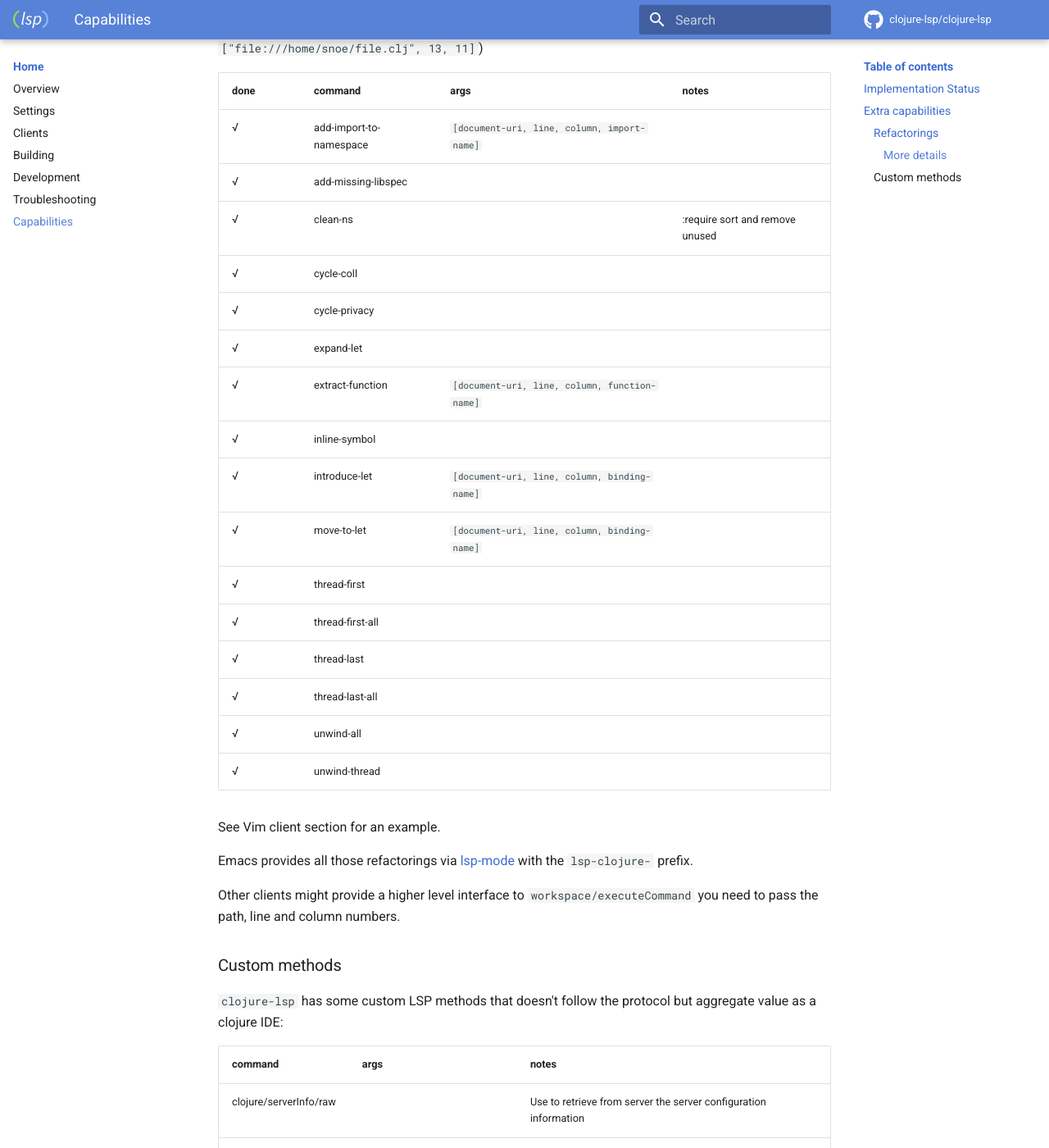
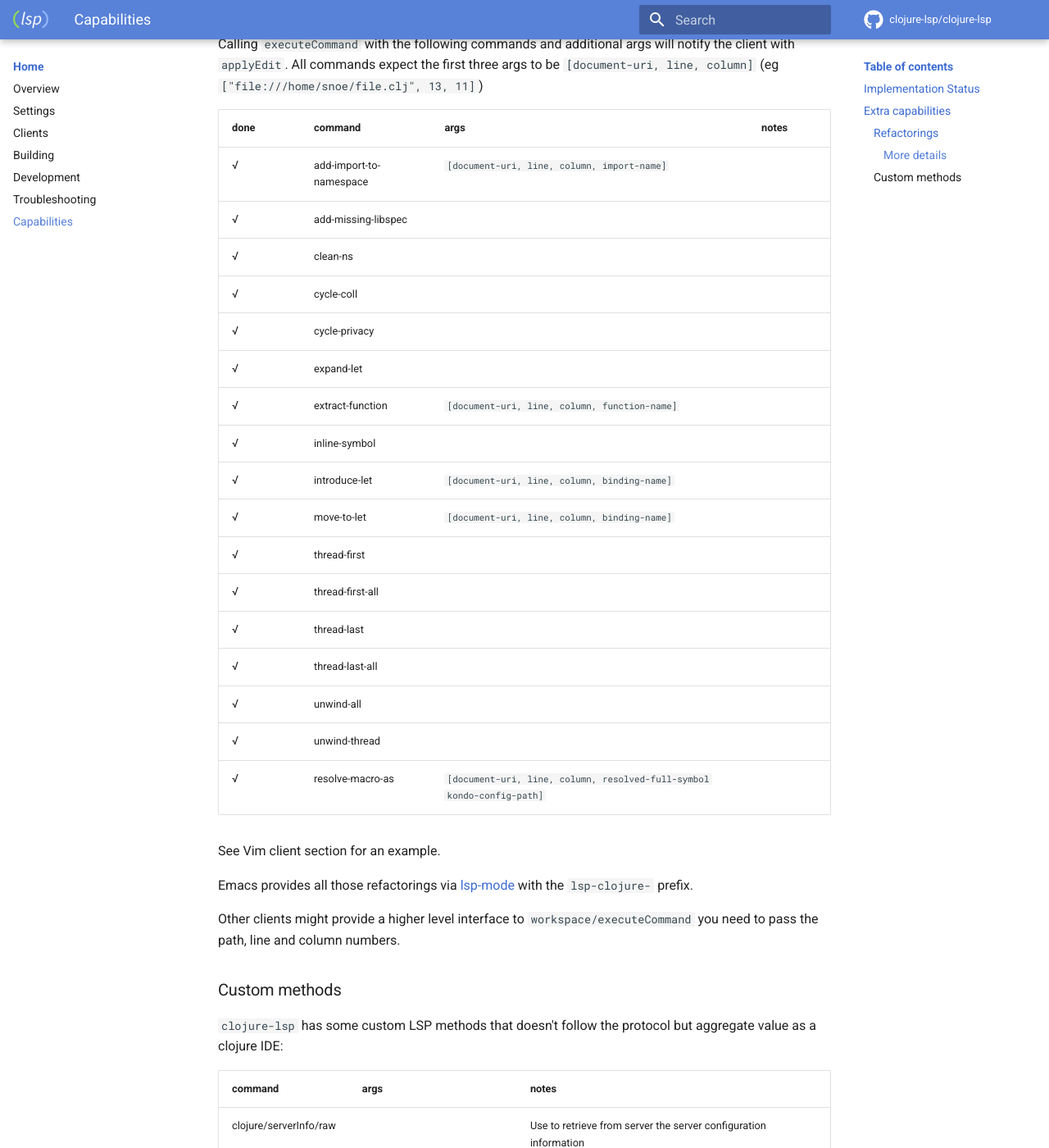
Before and after one commit to clojure-lsp/clojure-lsp, an MkDocs documentation site: the page built from docs/capabilities.md, in a window 1280 px wide and 1400 px high, scrolled down 3635 px. Shown: the whole window at 82% size. Built offline with MkDocs 1.6.1 and Material for MkDocs 9.7.7, drawn with Linux system fonts in a browser that asks for light colours; comment, search, counter and statistics services are not loaded; some of the changed text lies outside the part shown.

Commit message:
[docs] update capabilities section

```diff
--- a/docs/capabilities.md
+++ b/docs/capabilities.md
@@ -5,7 +5,7 @@
 Below are all the currently supported LSP capabilities and their implementation status:
 
 | capability                             | done | notes                                         |
-| ----------                             | ---- | -----                                         |
+|----------------------------------------|------|-----------------------------------------------|
 | initialize                             | √    |                                               |
 | initialized                            | √    |                                               |
 | shutdown                               | √    |                                               |
@@ -87,24 +88,25 @@ It should be possible to introduce most of the refactorings [here](https://githu
 Calling `executeCommand` with the following commands and additional args will notify the client with `applyEdit`.
 All commands expect the first three args to be `[document-uri, line, column]` (eg `["file:///home/snoe/file.clj", 13, 11]`)
 
-| done | command                 | args                                          | notes                           |
-| ---- | -------------------     | ----                                          | -----                           |
-| √    | add-import-to-namespace | `[document-uri, line, column, import-name]`   |                                 |
-| √    | add-missing-libspec     |                                               |                                 |
-| √    | clean-ns                |                                               | :require sort and remove unused |
-| √    | cycle-coll              |                                               |                                 |
-| √    | cycle-privacy           |                                               |                                 |
-| √    | expand-let              |                                               |                                 |
-| √    | extract-function        | `[document-uri, line, column, function-name]` |                                 |
-| √    | inline-symbol           |                                               |                                 |
-| √    | introduce-let           | `[document-uri, line, column, binding-name]`  |                                 |
-| √    | move-to-let             | `[document-uri, line, column, binding-name]`  |                                 |
-| √    | thread-first            |                                               |                                 |
-| √    | thread-first-all        |                                               |                                 |
-| √    | thread-last             |                                               |                                 |
-| √    | thread-last-all         |                                               |                                 |
-| √    | unwind-all              |                                               |                                 |
-| √    | unwind-thread           |                                               |                                 |
+| done | command                 | args                                                                   | notes |
+|------|-------------------------|------------------------------------------------------------------------|-------|
+| √    | add-import-to-namespace | `[document-uri, line, column, import-name]`                            |       |
+| √    | add-missing-libspec     |                                                                        |       |
+| √    | clean-ns                |                                                                        |       |
+| √    | cycle-coll              |                                                                        |       |
+| √    | cycle-privacy           |                                                                        |       |
+| √    | expand-let              |                                                                        |       |
+| √    | extract-function        | `[document-uri, line, column, function-name]`                          |       |
+| √    | inline-symbol           |                                                                        |       |
+| √    | introduce-let           | `[document-uri, line, column, binding-name]`                           |       |
+| √    | move-to-let             | `[document-uri, line, column, binding-name]`                           |       |
+| √    | thread-first            |                                                                        |       |
+| √    | thread-first-all        |                                                                        |       |
+| √    | thread-last             |                                                                        |       |
+| √    | thread-last-all         |                                                                        |       |
+| √    | unwind-all              |                                                                        |       |
+| √    | unwind-thread           |                                                                        |       |
+| √    | resolve-macro-as        | `[document-uri, line, column, resolved-full-symbol kondo-config-path]` |       |
 
 See Vim client section for an example.
 
```
Also changed, not shown: other parts of docs/capabilities.md (+1 -0 lines).
